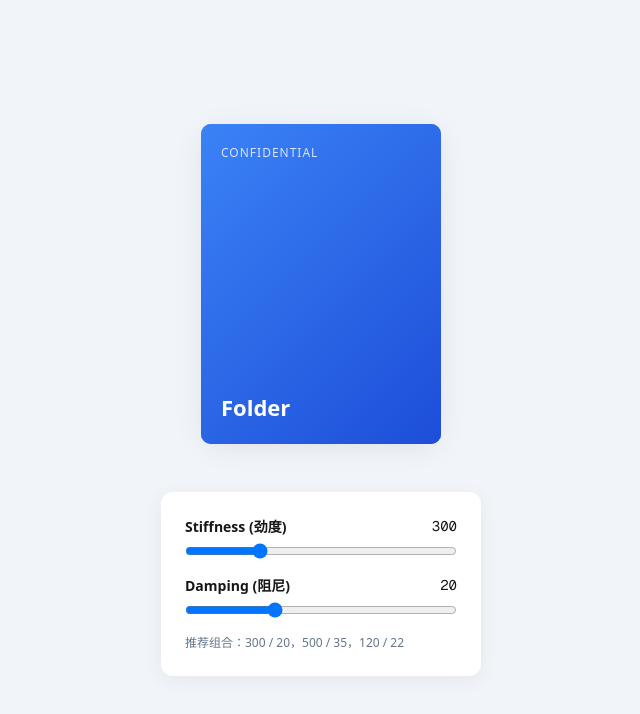
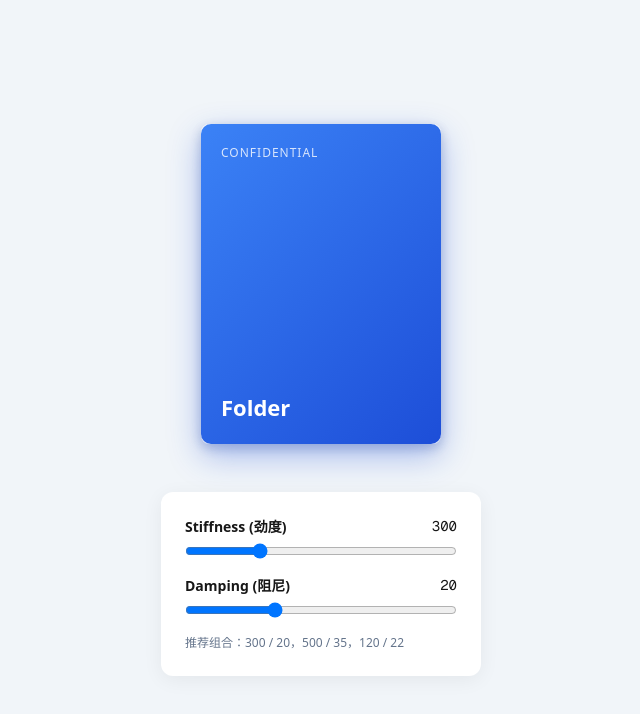
Before and after one commit to LingzheM/effects_collect_box, a Next.js app: page /hover/book-hover in a window 1280 px wide. Shown: the top 714 px of the page, without its empty margins (319-959 px from the left). Built offline with nearby package versions, Linux system fonts and the light colour scheme.

Commit message:
front flap

```diff
--- a/src/app/hover/book-hover/book-hover.tsx
+++ b/src/app/hover/book-hover/book-hover.tsx
@@ -29,7 +29,6 @@ export function BookCover({
     inset: 0,
     borderRadius: 10,
     background: 'linear-gradient(135deg, #3b82f6, #1d4ed8)',
-    boxShadow: '0 12px 32px rgba(29. 78, 216, 0.2)',
   };
 
   return (
@@ -39,30 +38,30 @@ export function BookCover({
         width: 240,
         aspectRatio: '3 / 4',
         position: 'relative',
-        perspective: 1200,
+        perspective: 1200,  // 视角
         cursor: 'pointer',
         userSelect: 'none',
       }}
     >
       {/** 文件夹后壳 (Back Flap) - 始终静止在最底层 */}
-      <div style={{ ...folderBaseStyle, zIndex: 1 }}/>
+      <div style={{ ...folderBaseStyle, zIndex: 1, boxShadow: '0 4px 12px rgba(29, 78, 216, 0.15)'}}/>
 
       {/** 中间的文件卡片 (Card) - 层级为 2 */}
       <motion.div
         animate={{
-          x: isOpen ? 40 : 0, // 稍微向右偏移
-          y: isOpen ? -60 : 0,  // 向上滑出更多，制造“抽出来”的感觉
+          x: isOpen ? 60 : 0, // 稍微向右偏移
+          y: isOpen ? -80 : 0,  // 向上滑出更多，制造“抽出来”的感觉
           scale: isOpen ? 1.05 : 1,
-          rotate: isOpen ? 2 : 0, // 旋转感
+          rotate: isOpen ? 5 : 0, // 旋转感
         }}
           transition={springTransition}
           style={{
             position: 'absolute',
-            inset: '5px',
+            inset: 0,
             zIndex: 2,
             background: '#fff',
             borderRadius: 8,
-            boxShadow: '0 4px 32px rgba(0, 0, 0, 0.1)',
+            boxShadow: '0 4px 12px rgba(0, 0, 0, 0.1)',
             padding: 20,
             color: '#0f172a',
             display: 'flex',
@@ -78,13 +77,14 @@ export function BookCover({
 
       {/** 3. 前盖（Front Flap） - 层级为3 */}
       <motion.div
-        animate={{ rotateY: isOpen ? -110: 0 }}
+        animate={{ rotateY: isOpen ? -130: 0 }}
         transition={springTransition}
         style={{
           ...folderBaseStyle,
           zIndex: 3,
           transformOrigin: 'left center',
-          backfaceVisibility: 'hidden',
+          // backfaceVisibility: 'hidden',
+          boxShadow: '0 12px 32px rgba(29, 78, 216, 0.35)',
           display: 'flex',
           flexDirection: 'column',
           justifyContent: 'space-between',
```
